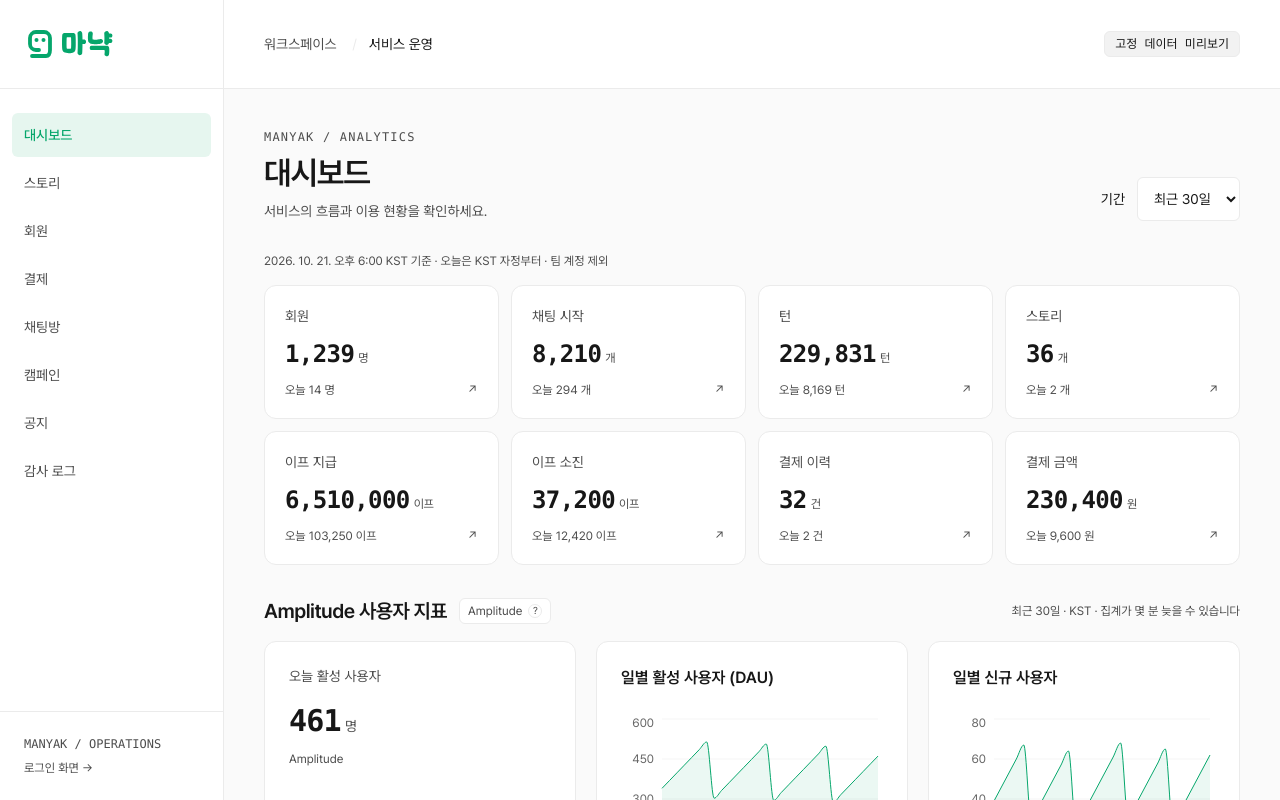
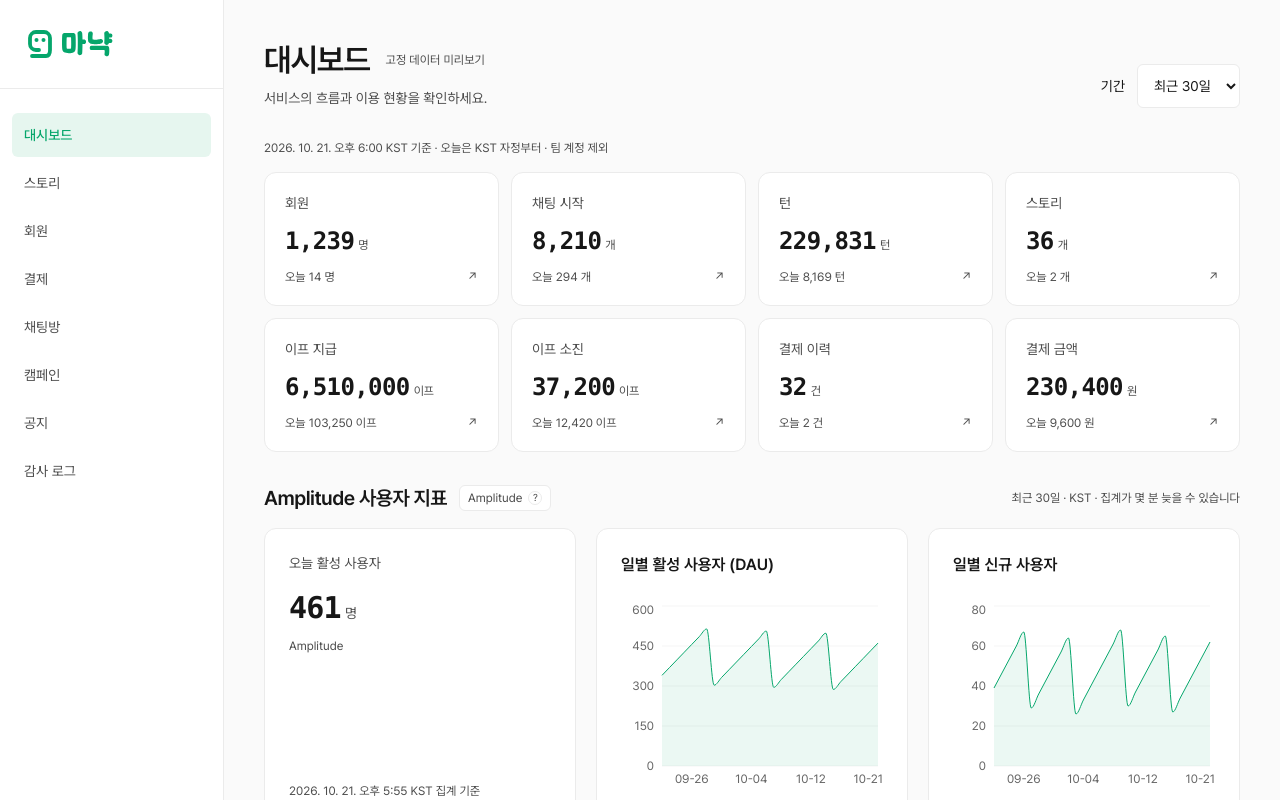
Before and after one commit to KIM-N-KANG/manyak-admin, a Next.js app: page / in a window 1280 px wide. Shown: the top 800 px of the page. Built offline with nearby package versions, Linux system fonts and the light colour scheme.

Commit message:
[KNK-1736] Design: 불필요한 상단·사이드바 표기 제거

```diff
--- a/src/components/admin/admin-shell.tsx
+++ b/src/components/admin/admin-shell.tsx
@@ -55,27 +55,12 @@ export function AdminShell({ children }: { children: ReactNode }) {
             );
           })}
         </nav>
-        <div className="mt-auto hidden border-t p-6 text-xs text-muted-foreground lg:block">
-          <p className="mb-2 font-mono">MANYAK / OPERATIONS</p>
-          <Link href="/login" className="hover:text-foreground hover:underline">
-            로그인 화면 →
-          </Link>
-        </div>
       </aside>
-      <div className="min-w-0">
-        <header className="flex min-h-[89px] items-center justify-between gap-4 border-b bg-card px-6 lg:px-10">
-          <p className="text-sm text-muted-foreground">
-            워크스페이스 <span className="mx-3 text-border">/</span>
-            <span className="text-foreground">서비스 운영</span>
-          </p>
-          <span className="rounded-sm border bg-muted px-2.5 py-1 font-mono text-xs">
-            고정 데이터 미리보기
-          </span>
-        </header>
-        <main id="content" className="mx-auto max-w-[1600px] p-6 lg:p-10">
-          {children}
-        </main>
-      </div>
+      <main
+        id="content"
+        className="mx-auto w-full max-w-[1600px] min-w-0 p-6 lg:p-10">
+        {children}
+      </main>
     </div>
   );
 }
--- a/src/components/admin/data-ui.tsx
+++ b/src/components/admin/data-ui.tsx
@@ -17,12 +17,14 @@ export function PageHeading({
   return (
     <div className="mb-8 flex flex-wrap items-end justify-between gap-4">
       <div>
-        <p className="mb-2 font-mono text-xs tracking-widest text-muted-foreground">
-          MANYAK / ANALYTICS
-        </p>
-        <h1 className="text-[32px] leading-10 font-semibold tracking-[-1.28px]">
-          {title}
-        </h1>
+        <div className="flex flex-wrap items-center gap-x-4 gap-y-1">
+          <h1 className="text-[32px] leading-10 font-semibold tracking-[-1.28px]">
+            {title}
+          </h1>
+          <span className="text-xs text-muted-foreground">
+            고정 데이터 미리보기
+          </span>
+        </div>
         <p className="mt-2 text-sm text-muted-foreground">{description}</p>
       </div>
       {children}
```
Also changed, not shown: 1 other file (tests, documents, lock files or other folders).
